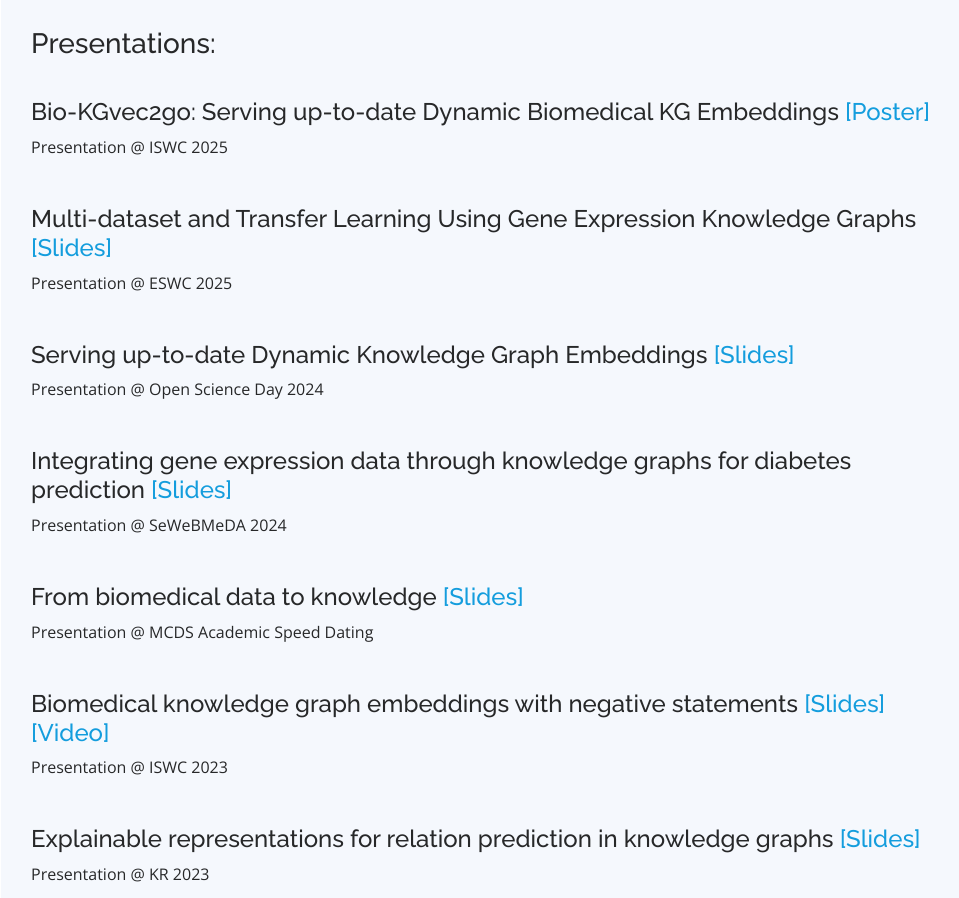
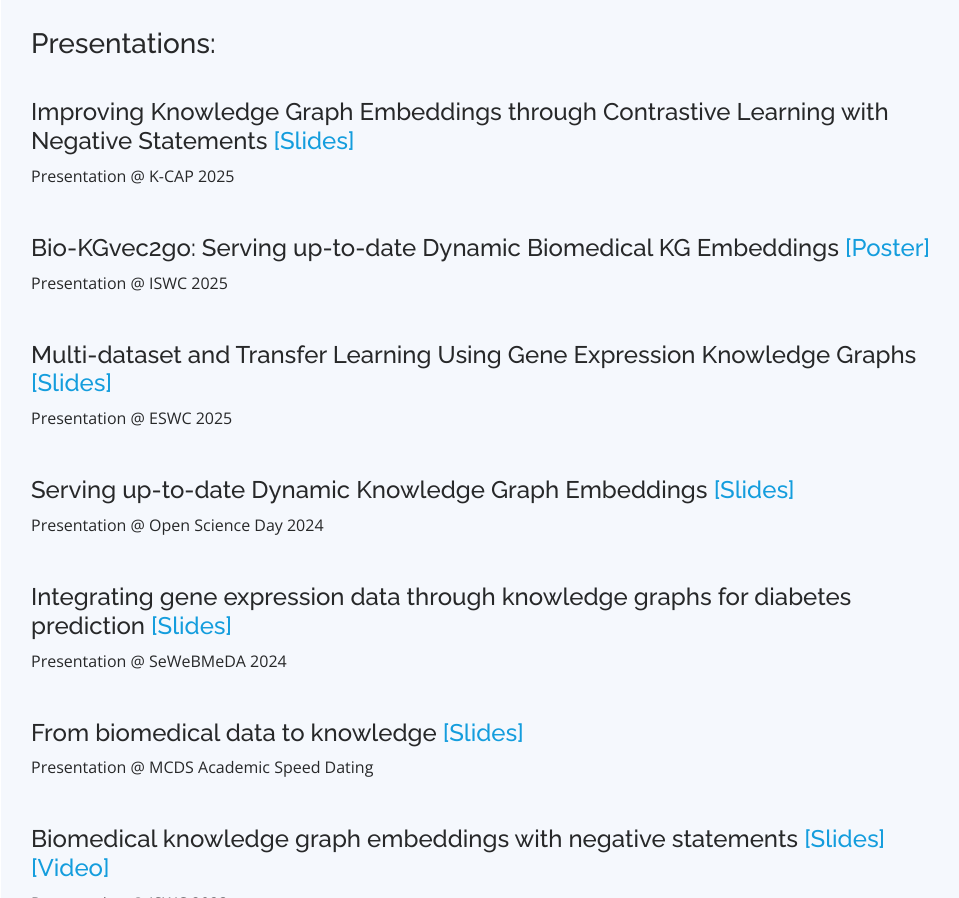
Before and after one commit to ritatsousa/ritatsousa.github.io, a plain HTML site: page index.html in a window 1280 px wide. Shown: the part 5850-6748 px from the top of the page, without its empty margins (299-1258 px from the left). Drawn offline with nearby package versions, Linux system fonts and the light colour scheme.

Commit message:
Update index.html

```diff
--- a/index.html
+++ b/index.html
@@ -484,6 +484,11 @@
    		<div class="row portfolio-container" data-aos="fade-up" data-aos-delay="100">
 
 			<div class="col-lg-12 col-md-12 portfolio-item 2025">
+				<h4 class="title">Improving Knowledge Graph Embeddings through Contrastive Learning with Negative Statements <a href="assets/presentations/kcap2025.pdf">[Slides]</a> </h4>
+				<p class="description">Presentation @ K-CAP 2025 </p>
+			</div>
+
+			<div class="col-lg-12 col-md-12 portfolio-item 2025">
 				<h4 class="title">Bio-KGvec2go: Serving up-to-date Dynamic Biomedical KG Embeddings <a href="assets/presentations/iswc2025.pdf">[Poster]</a> </h4>
 				<p class="description">Presentation @ ISWC 2025 </p>
 			</div>
```
